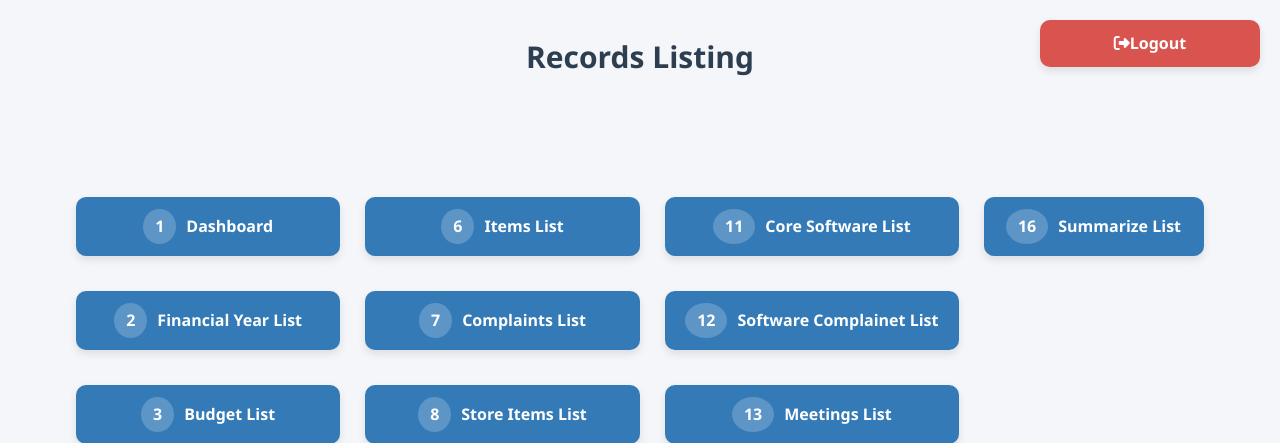
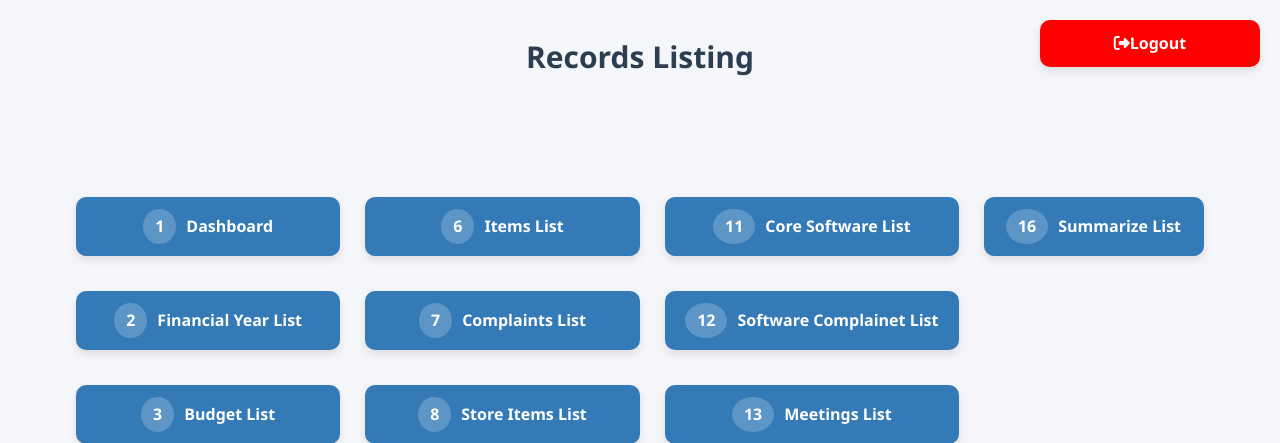
Before and after one commit to Murtazaahmad2004/NHA-Project, a Flask app: page /home in a window 1280 px wide. Shown: the top 443 px of the page. Run offline with Flask 3, Linux system fonts and the light colour scheme; some libraries are stand-ins or nearby versions.

Commit message:
commit this

```diff
--- a/static/style.css
+++ b/static/style.css
@@ -326,6 +326,22 @@ table tbody tr:hover, #budgetTable tbody tr:nth-child(even) {
   gap: 35px;
 }
 
+.btn5 {
+  min-width: 220px;
+  padding: 12px 20px;
+  border-radius: 10px;
+  font-size: 16px;
+  font-weight: 600;
+  text-decoration: none;
+  color: #fff !important;
+   background-color: red;
+  display: flex;
+  align-items: center;
+  justify-content: center;
+  transition: all 0.3s ease;
+  box-shadow: 0px 4px 8px rgba(0,0,0,0.1);
+}
+
 .btn6 {
   min-width: 220px;
   padding: 12px 20px;
--- a/templates/home.html
+++ b/templates/home.html
@@ -9,7 +9,7 @@
 </head>
 <body>
 <div class="logout-btn">
-   <a href="{{ url_for('login') }}" class="btn6" style="background:#d9534f;">
+   <a href="{{ url_for('login') }}" class="btn5">
       <i class="fa-solid fa-right-from-bracket"></i> Logout
    </a>
 </div>
```
